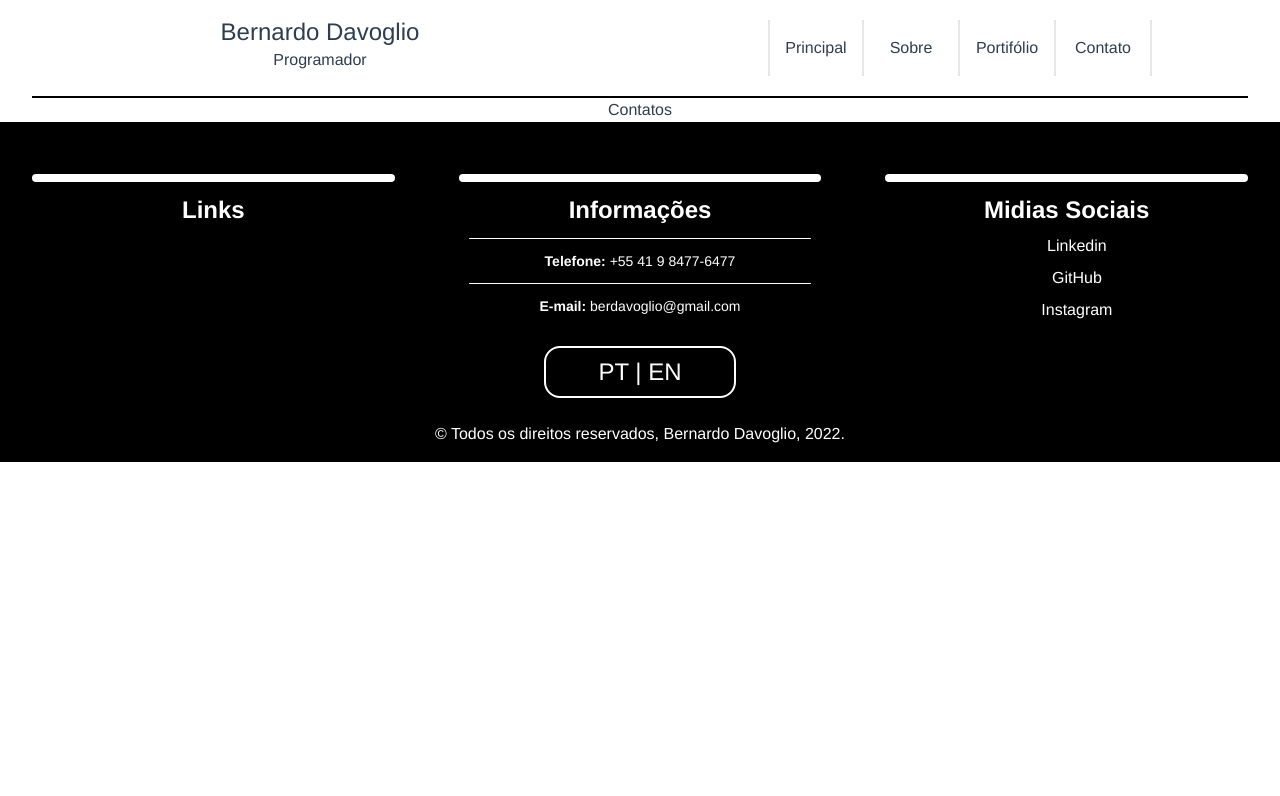
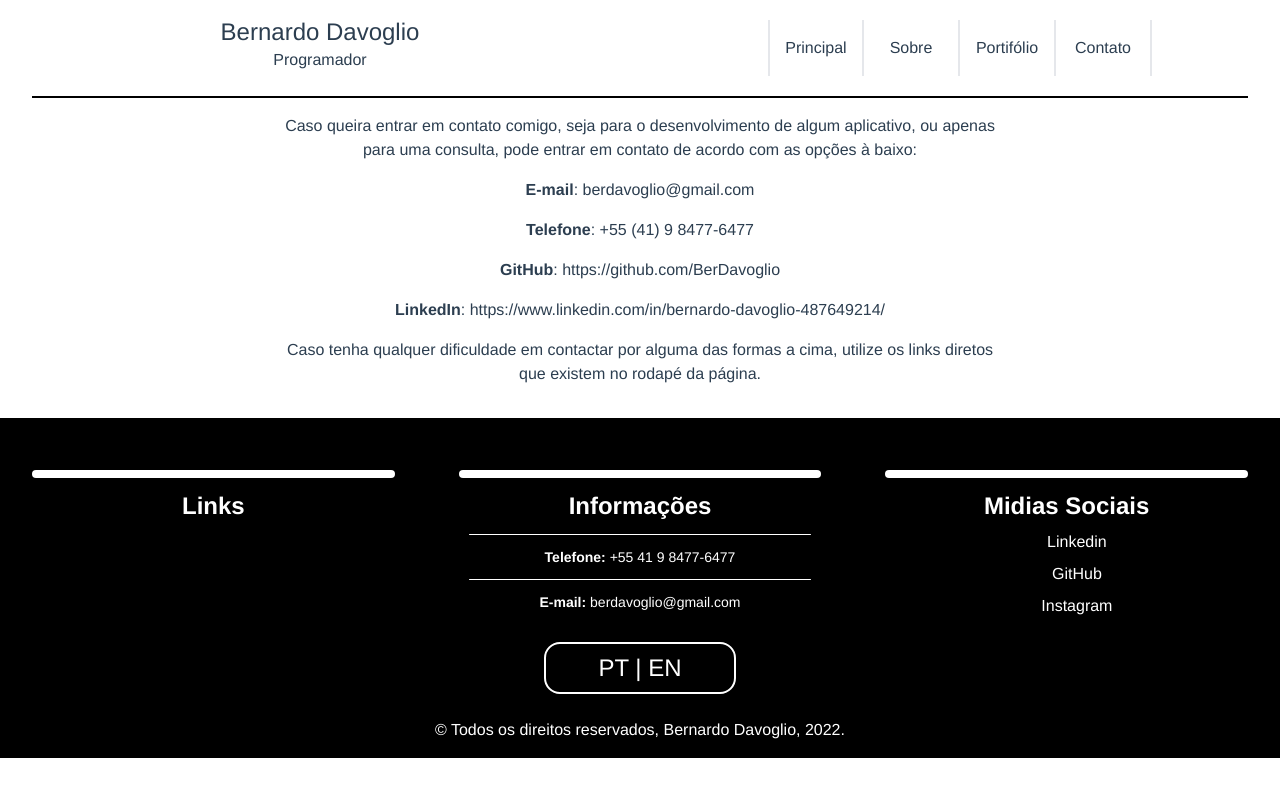
Before and after one commit to BerDavoglio/portfolio_front_v1, a Vue app: page /contact in a window 1280 px wide. Shown: the top 796 px of the page. Built offline with nearby package versions, Linux system fonts and the light colour scheme; some icons are missing.

Commit message:
Create ContactView

```diff
--- a/src/locales/en.js
+++ b/src/locales/en.js
@@ -116,4 +116,8 @@ export const en = {
       description: '',
     },
   },
+  contact: {
+    title: 'Caso queira entrar em contato comigo, seja para o desenvolvimento de algum aplicativo, ou apenas para uma consulta, pode entrar em contato de acordo com as opções à baixo:',
+    subtitle: 'Caso tenha qualquer dificuldade em contactar por alguma das formas a cima, utilize os links diretos que existem no rodapé da página.',
+  },
 };
--- a/src/locales/pt_BR.js
+++ b/src/locales/pt_BR.js
@@ -116,4 +116,8 @@ export const pt_BR = {
       description: '',
     },
   },
+  contact: {
+    title: 'Caso queira entrar em contato comigo, seja para o desenvolvimento de algum aplicativo, ou apenas para uma consulta, pode entrar em contato de acordo com as opções à baixo:',
+    subtitle: 'Caso tenha qualquer dificuldade em contactar por alguma das formas a cima, utilize os links diretos que existem no rodapé da página.',
+  },
 };
--- a/src/views/ContactView.vue
+++ b/src/views/ContactView.vue
@@ -1,5 +1,12 @@
 <template>
-  <div>Contatos</div>
+  <div className="h-80 max-w-3xl mx-auto p-4">
+    {{ $t('contact.title') }}
+    <div className="mt-4"><strong>E-mail</strong>: berdavoglio@gmail.com</div>
+    <div className="mt-4"><strong>Telefone</strong>: +55 (41) 9 8477-6477</div>
+    <div className="mt-4"><strong>GitHub</strong>: https://github.com/BerDavoglio</div>
+    <div className="mt-4"><strong>LinkedIn</strong>: https://www.linkedin.com/in/bernardo-davoglio-487649214/</div>
+    <div className="mt-4">{{ $t('contact.subtitle') }}</div>
+  </div>
 </template>
 
 <script>
```
